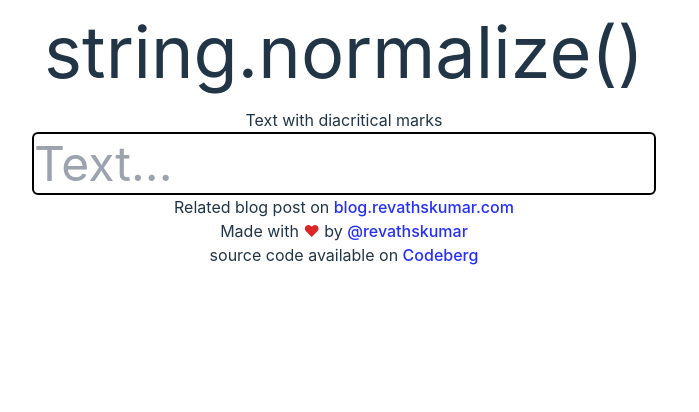
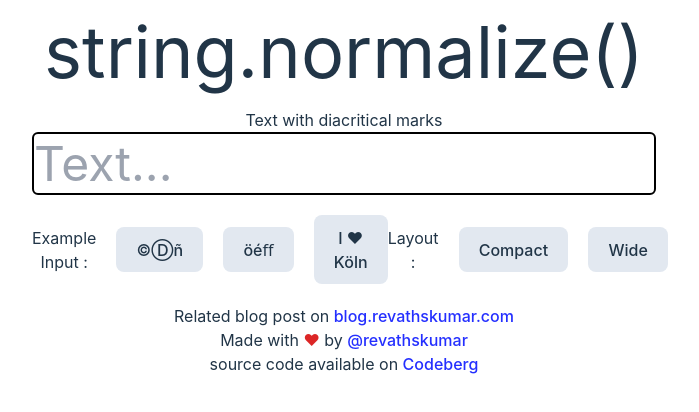
Before and after one commit to revathskumar/js-string-normalize, a React (Vite) app: page / in a window 1280 px wide. Shown: the top 412 px of the page, without its empty margins (296-995 px from the left). Built offline with nearby package versions, Linux system fonts and the light colour scheme.

Commit message:
feat(layout): user can switch layout and enter sample text

```diff
--- a/src/App.tsx
+++ b/src/App.tsx
@@ -35,6 +35,11 @@ function App() {
     updateParams("str", value);
   };
 
+  const handleOptionsClick = (key: FieldTypes, value: string) => {
+    urlPush(key, value);
+    updateParams(key, value);
+  };
+
   useEffect(() => {
     setNstr({
       NFC: params.str.normalize(NF.NFC).split(""),
@@ -70,6 +75,45 @@ function App() {
           />
         </div>
 
+        <div className="flex flex-col lg:flex-row gap-5 lg:gap-0 lg:justify-between lg:w-[50%] lg:m-auto">
+          <div className="flex gap-5 items-center">
+            <span className="">Example Input : </span>
+            <button
+              className="bg-slate-200 dark:bg-slate-800"
+              onClick={() => handleOptionsClick("str", "©Ⓓñ")}
+            >
+              ©Ⓓñ
+            </button>
+            <button
+              className="bg-slate-200 dark:bg-slate-800"
+              onClick={() => handleOptionsClick("str", "öéﬀ")}
+            >
+              öéﬀ
+            </button>
+            <button
+              className="bg-slate-200 dark:bg-slate-800"
+              onClick={() => handleOptionsClick("str", "I ♥ Köln")}
+            >
+              I ♥ Köln
+            </button>
+          </div>
+          <div className="flex gap-5 items-center">
+            <span className="">Layout : </span>
+            <button
+              className="bg-slate-200 dark:bg-slate-800"
+              onClick={() => handleOptionsClick("layout", "compact")}
+            >
+              Compact
+            </button>
+            <button
+              className="bg-slate-200 dark:bg-slate-800"
+              onClick={() => handleOptionsClick("layout", "")}
+            >
+              Wide
+            </button>
+          </div>
+        </div>
+
         {Boolean(params.str.length) &&
           (params.layout === "compact" ? (
             <div className="flex flex-row lg:flex-col w-[98vw] overflow-x-scroll">
@@ -84,7 +128,7 @@ function App() {
               <FormRow form={NF.NFKD} formStr={nStr.NFKD} cols={cols} />
             </div>
           ) : (
-            <div className="flex flex-col lg:py-10 gap-5 lg:gap-0">
+            <div className="flex flex-col gap-5 lg:gap-0">
               <div className="flex flex-col lg:flex-row gap-5 lg:gap-20">
                 <FormCell
                   form={NF.NFC}
@@ -115,7 +159,7 @@ function App() {
             </div>
           ))}
       </main>
-      <footer>
+      <footer className="pt-5">
         <div className="text-center">
           Related blog post on{" "}
           <a href="https://blog.revathskumar.com/2025/01/javascript-understanding-string-normalize.html">
```
